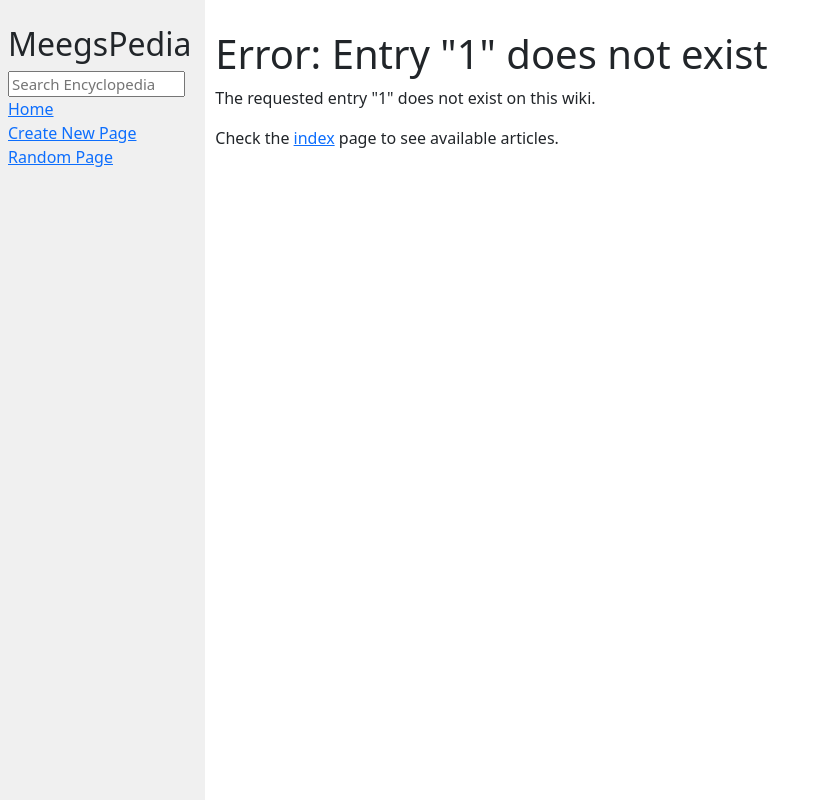
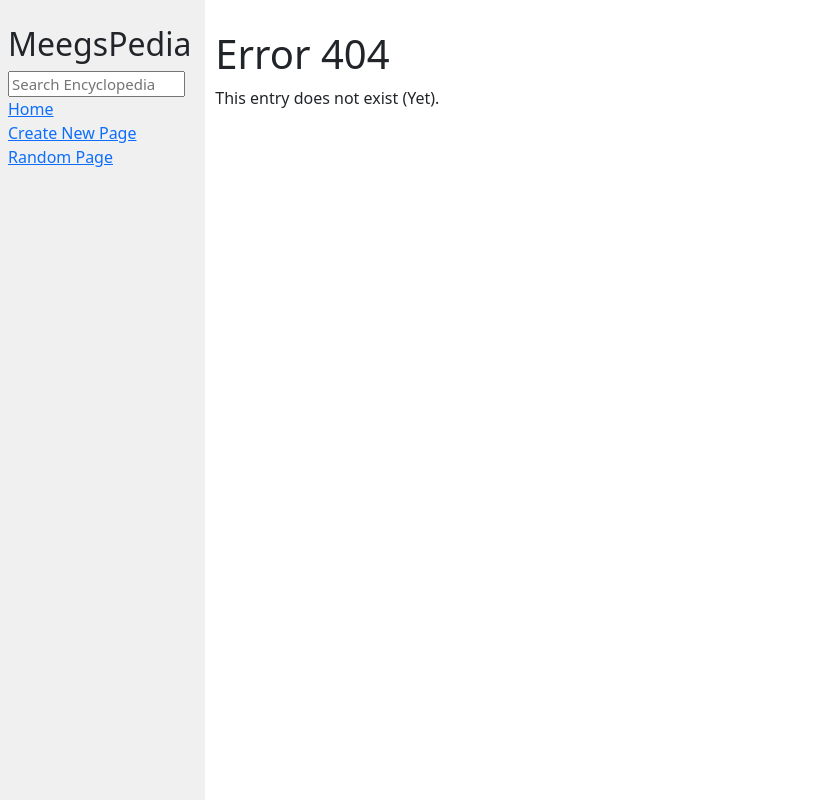
Before and after one commit to minprog-platforms/project-wiki-django-DylanMeegs, a Django app: page /wiki/1 in a window 1280 px wide. Shown: the whole page, without its empty margins (0-822 px from the left). Run offline with Django 3.2, Linux system fonts and the light colour scheme.

Commit message:
Update error.html
bug fixing

```diff
--- a/encyclopedia/templates/encyclopedia/error.html
+++ b/encyclopedia/templates/encyclopedia/error.html
@@ -1,23 +1,13 @@
 {% extends "encyclopedia/layout.html" %}
 
 {% block title %}
-    Entry not found: {{title}}
+    Error {{ title }}
 {% endblock %}
 
 {% block body %}
 
-  <h1> Error: Entry "{{title}}" does not exist</h1>
+<h1>Error 404</h1>
 
-  <p>The requested entry "{{title}}" does not exist on this wiki.</p>
-  <p>Check the <a href="{% url 'index' %}">index</a> page to see available articles.</p>
-
-  {% if related_titles %}
-  <p>Related Entries:</p>
-    <ul>
-      {% for title in related_titles %}
-      <li><a href="{% url 'entry' title=title %}">{{title}}</a></li>
-      {% endfor %}
-    </ul>
-  {% endif %}
+<p>{{ message }}</p>
 
 {% endblock %}
```
